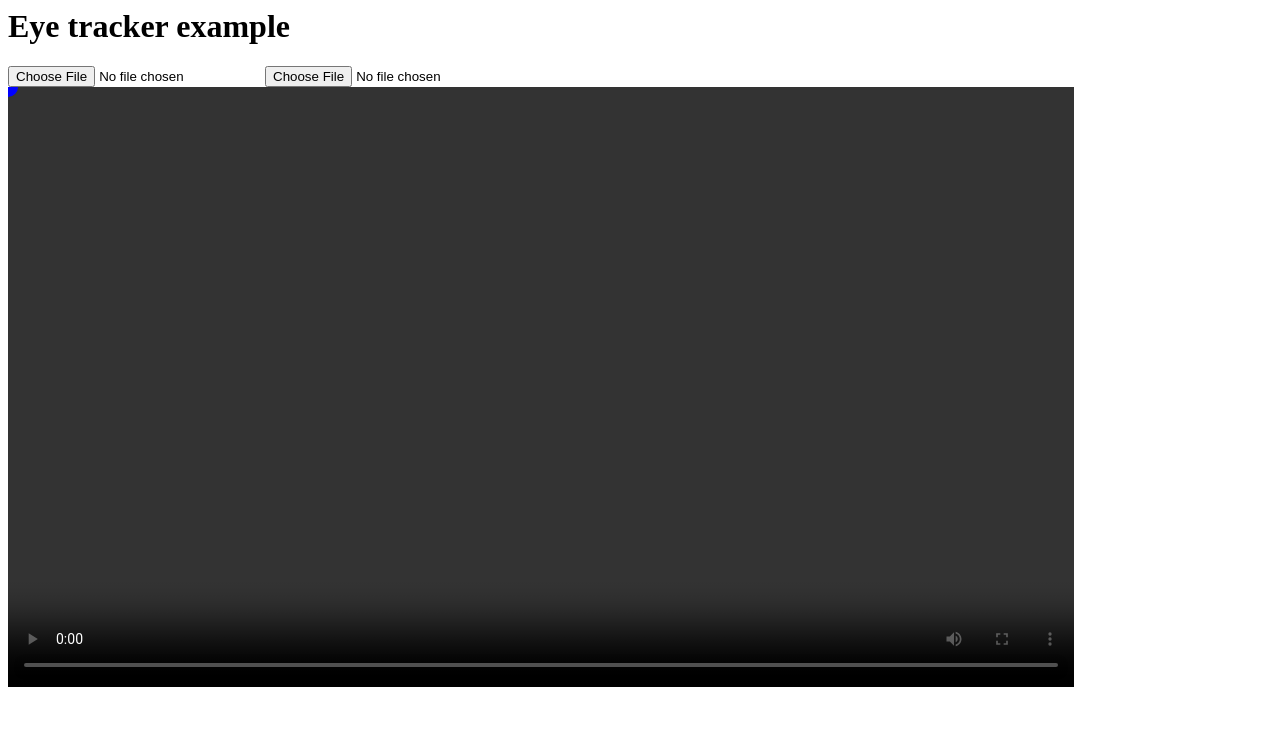
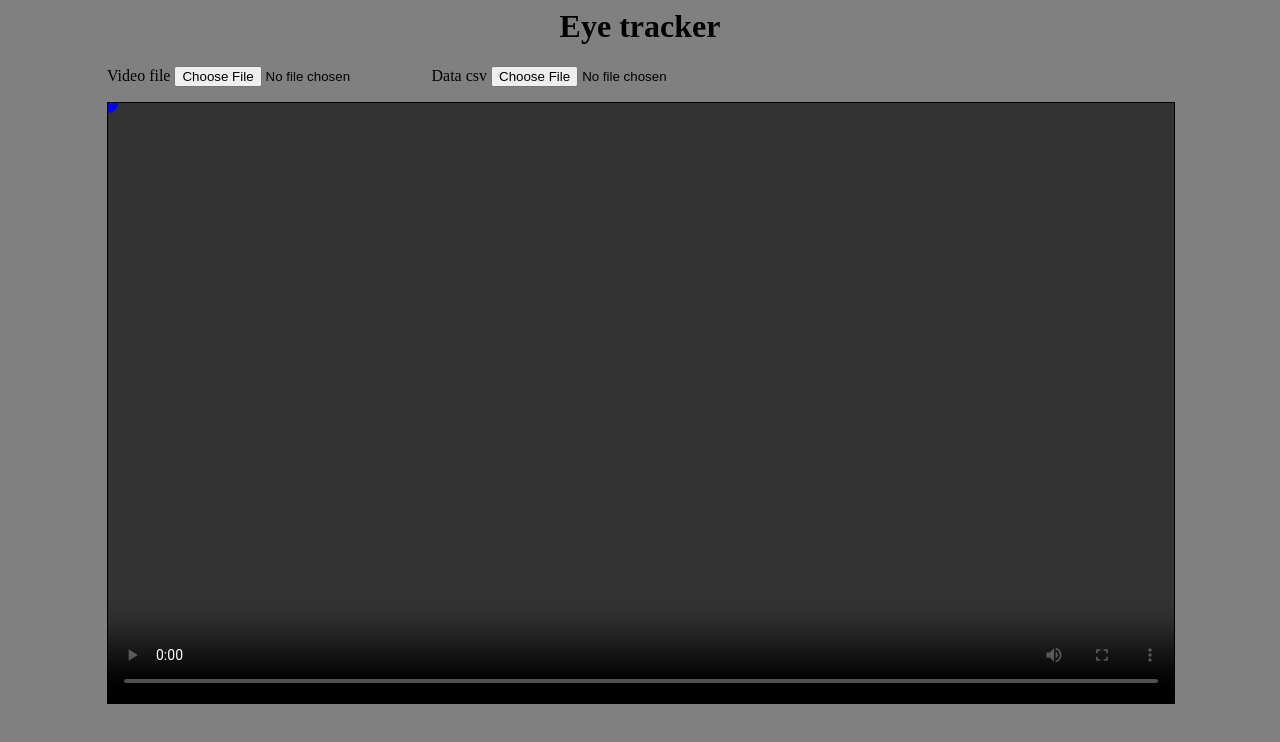
Before and after one commit to panchajanyahr/eye-tracking, a plain HTML site: page index.html in a window 1280 px wide. Drawn offline with Linux system fonts and the light colour scheme.

Commit message:
Some Styling

```diff
--- a/index.html
+++ b/index.html
@@ -6,8 +6,11 @@
     <script src="lib/d3.v3.min.js"></script>
   </head>
   <body>
-    <h1>Eye tracker example</h1>
+    <div class="container">
+      <h1>Eye tracker</h1>
+      <label>Video file</label>
       <input id="video-file" type="file" accept="video/*"/>
+      <label>Data csv</label>
       <input id="text-file" type="file" accept="text/csv"/>
 
       <div class="frame">
@@ -17,7 +20,7 @@
           <circle r="10"/>
         </svg>
       </div>
-
+    </div>
     <script src="main.js"></script>
   </body>
 </html>
--- a/main.css
+++ b/main.css
@@ -1,7 +1,22 @@
+body {
+    background-color: gray;
+}
+
+.container {
+    width: 1066;
+    margin: 0 auto;
+}
+
+h1 {
+    width: 100%;
+    text-align: center;
+}
 .frame {
     position:relative;
+    margin-top: 15px;
     width:1066;
     height:600;
+    border: 1px solid black;
 }
 
 .frame video {
```
Lines whose indentation alone changed are shown as unchanged.
